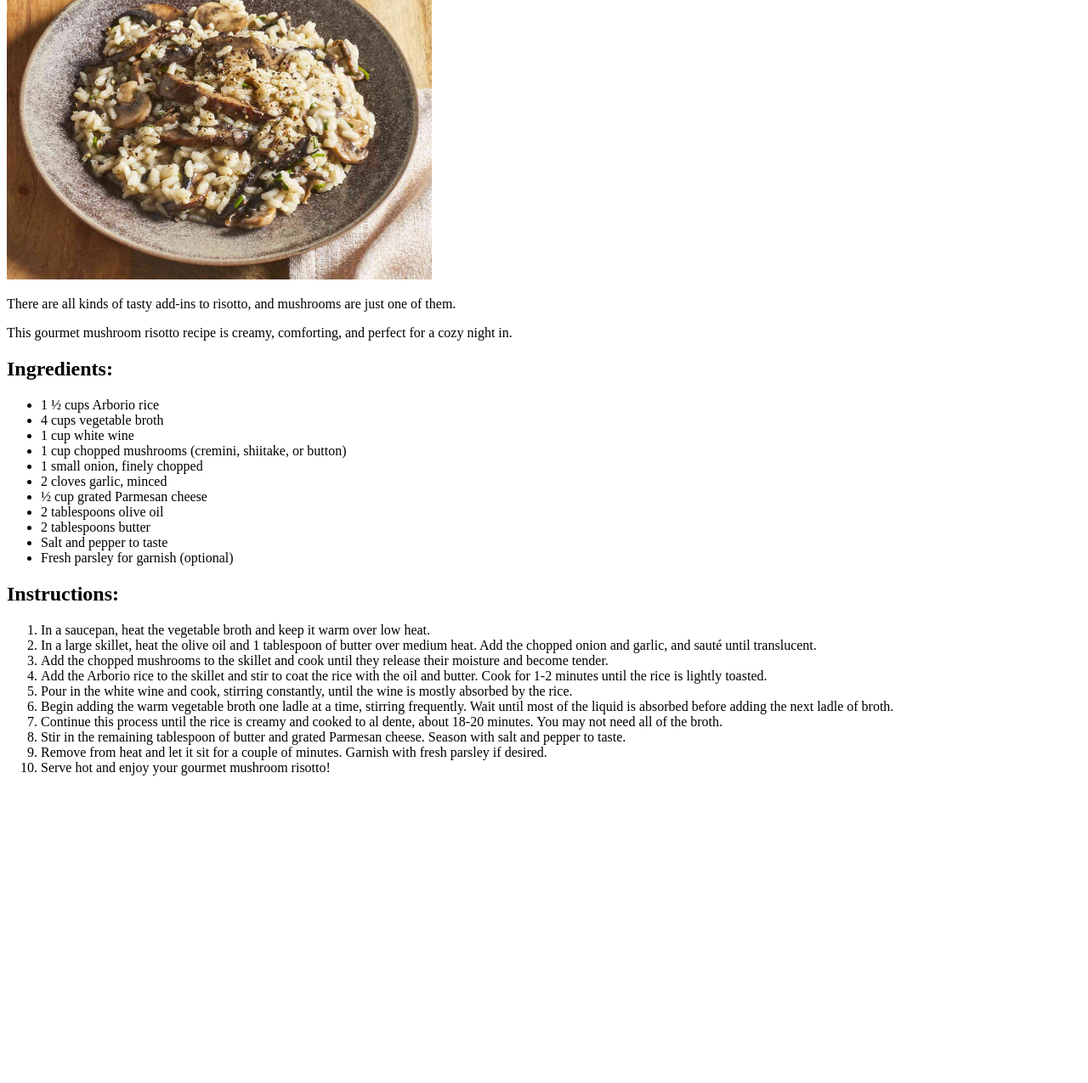
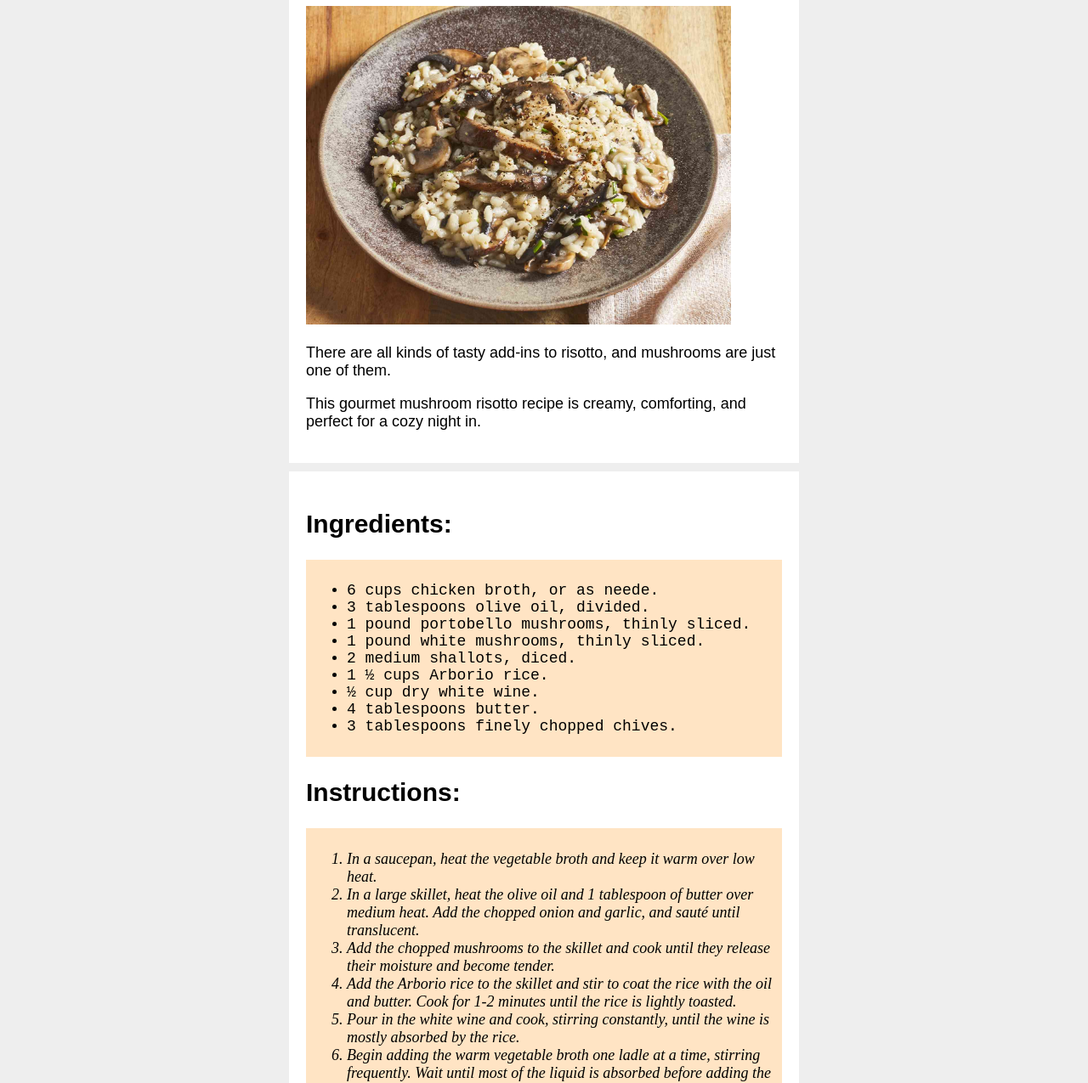
Before and after one commit to crousty24-bit/odin-recipes, a plain HTML site: page recipes/gourmet-mushroom-risotto.html in a window 1280 px wide. Shown: the part 152-1427 px from the top of the page at 85% size. Before the commit the page ends 1081 px from the top, so only its background shows below. Drawn offline with Linux system fonts and the light colour scheme.

Commit message:
Edit html and add css to recipes website

```diff
--- a/recipes/gourmet-mushroom-risotto.html
+++ b/recipes/gourmet-mushroom-risotto.html
@@ -3,31 +3,34 @@
     <head>
         <meta charset="UTF-8">
         <meta name="viewport" content="width=device-width, initial-scale=1.0">
+        <link rel="stylesheet" href="gourmet.css">
         <title>Risotto Recipe</title>
     </head>
-
     <body>
         <a href="../index.html">Home</a>
+        <div class="recipe-header">
         <h1>Gourmet Mushroom Risotto</h1>
             <img src="../images/risotto.jpg" alt="A delicious bowl of gourmet mushroom risotto" width="500">
             <p>There are all kinds of tasty add-ins to risotto, and mushrooms are just one of them.</p>
             <p>This gourmet mushroom risotto recipe is creamy, comforting, and perfect for a cozy night in.</p>
-        <h2>Ingredients:</h2>
-            <ul>
-                <li>1 ½ cups Arborio rice</li>
-                <li>4 cups vegetable broth</li>
-                <li>1 cup white wine</li>
-                <li>1 cup chopped mushrooms (cremini, shiitake, or button)</li>
-                <li>1 small onion, finely chopped</li>
-                <li>2 cloves garlic, minced</li>
-                <li>½ cup grated Parmesan cheese</li>
-                <li>2 tablespoons olive oil</li>
-                <li>2 tablespoons butter</li>
-                <li>Salt and pepper to taste</li>
-                <li>Fresh parsley for garnish (optional)</li>
-            </ul>
-        <h2>Instructions:</h2>
-            <ol>
+        </div>
+        <div class="recipe-body">
+        <div class="title2"><h2>Ingredients:</h2></div>
+            <div class="list"><ul>
+                <div class="ingredients">
+                <li>6 cups chicken broth, or as neede.</li>
+                <li>3 tablespoons olive oil, divided.</li>
+                <li>1 pound portobello mushrooms, thinly sliced.</li>
+                <li>1 pound white mushrooms, thinly sliced.</li>
+                <li>2 medium shallots, diced.</li>
+                <li>1 ½ cups Arborio rice.</li>
+                <li>½ cup dry white wine.</li>
+                <li>4 tablespoons butter.</li>
+                <li>3 tablespoons finely chopped chives.</li></div>
+            </ul></div>
+        <div class="title2"><h2>Instructions:</h2></div>
+            <div class="list"><ol>
+                <div class="steps">
                 <li>In a saucepan, heat the vegetable broth and keep it warm over low heat.</li>
                 <li>In a large skillet, heat the olive oil and 1 tablespoon of butter over medium heat. Add the chopped onion and garlic, and sauté until translucent.</li>
                 <li>Add the chopped mushrooms to the skillet and cook until they release their moisture and become tender.</li>
@@ -37,7 +40,8 @@
                 <li>Continue this process until the rice is creamy and cooked to al dente, about 18-20 minutes. You may not need all of the broth.</li>
                 <li>Stir in the remaining tablespoon of butter and grated Parmesan cheese. Season with salt and pepper to taste.</li>
                 <li>Remove from heat and let it sit for a couple of minutes. Garnish with fresh parsley if desired.</li>
-                <li>Serve hot and enjoy your gourmet mushroom risotto!</li>
-            </ol>
+                <li>Serve hot and enjoy your gourmet mushroom risotto!</li></div>
+            </ol></div>
+        </div>
     </body>
 </html>
--- /dev/null
+++ b/recipes/gourmet.css
@@ -0,0 +1,54 @@
+body      {
+  max-width: 600px;
+  margin: 0 auto;
+  font-family: sans-serif;
+  font-size: 18px;
+  background: #eee;
+}
+
+.recipe-header {
+  width: 600px;
+  box-sizing: border-box;
+  background: #fff;
+  padding: 20px;
+  margin: 10px 0;
+}
+
+h1 {
+  font-size: 32px;
+  background-color: black;
+  color: bisque;
+  padding: 20px 10px;
+  margin-bottom: 10px;
+}
+
+.recipe-body {
+  width: 600px;
+  box-sizing: border-box;
+  background: #fff;
+  padding: 20px;
+  margin: 10px 0 30px 0;
+}
+
+.title2 {
+  font-size: 20px;
+}
+
+.list   {
+  background-color: bisque;
+  padding: 8px;
+}
+
+.ingredients.instructions {
+  font-size: 20px;
+  margin-bottom: 20px;
+}
+
+.ingredients {
+  font-family: monospace;
+}
+
+.steps {
+  font-family: serif;
+  font-style: italic;
+}
--- /dev/null
+++ b/recipes/makhani.css
@@ -0,0 +1,54 @@
+body      {
+  max-width: 600px;
+  margin: 0 auto;
+  font-family: sans-serif;
+  font-size: 18px;
+  background: #eee;
+}
+
+.recipe-header {
+  width: 600px;
+  box-sizing: border-box;
+  background: #fff;
+  padding: 20px;
+  margin: 10px 0;
+}
+
+h1 {
+  font-size: 32px;
+  background-color: black;
+  color: bisque;
+  padding: 20px 10px;
+  margin-bottom: 10px;
+}
+
+.recipe-body {
+  width: 600px;
+  box-sizing: border-box;
+  background: #fff;
+  padding: 20px;
+  margin: 10px 0 30px 0;
+}
+
+.title2 {
+  font-size: 20px;
+}
+
+.list   {
+  background-color: goldenrod;
+  padding: 8px;
+}
+
+.ingredients.instructions {
+  font-size: 20px;
+  margin-bottom: 20px;
+}
+
+.ingredients {
+  font-family: monospace;
+}
+
+.steps {
+  font-family: serif;
+  font-style: italic;
+}
--- /dev/null
+++ b/recipes/sauerkraut.css
@@ -0,0 +1,54 @@
+body      {
+  max-width: 600px;
+  margin: 0 auto;
+  font-family: sans-serif;
+  font-size: 18px;
+  background: #eee;
+}
+
+.recipe-header {
+  width: 600px;
+  box-sizing: border-box;
+  background: #fff;
+  padding: 20px;
+  margin: 10px 0;
+}
+
+h1 {
+  font-size: 32px;
+  background-color: black;
+  color: bisque;
+  padding: 20px 10px;
+  margin-bottom: 10px;
+}
+
+.recipe-body {
+  width: 600px;
+  box-sizing: border-box;
+  background: #fff;
+  padding: 20px;
+  margin: 10px 0 30px 0;
+}
+
+.title2 {
+  font-size: 20px;
+}
+
+.list   {
+  background-color: rgb(221, 199, 172);
+  padding: 8px;
+}
+
+.ingredients.instructions {
+  font-size: 20px;
+  margin-bottom: 20px;
+}
+
+.ingredients {
+  font-family: monospace;
+}
+
+.steps {
+  font-family: serif;
+  font-style: italic;
+}
--- /dev/null
+++ b/style.css
@@ -0,0 +1,42 @@
+body      {
+  max-width: 600px;
+  margin: 0 auto;
+  font-family: sans-serif;
+  font-size: 16px;
+  background: #eee;
+}
+
+.intro {
+  width: 600px;
+  box-sizing: border-box;
+  background: #fff;
+  padding: 20px;
+  margin: 10px 0;
+}
+
+.title {
+  font-size: 28px;
+  display: flex;
+  justify-content: center;
+  background-color: black;
+  color: bisque;
+  padding: 15px;
+  margin-bottom: 10px;
+}
+
+img {
+  width: 50%;
+  height: auto;
+  border: 1px solid #333;
+  display: block;
+  margin: 0 auto;
+}
+
+.recipes {
+  display: flex;
+  background-color: #fff;
+  flex-wrap: wrap;
+  gap: 20px;
+  justify-content: center;
+  margin-bottom: 20px;
+}
```
Also changed, not shown: index.html (+15 -9 lines), recipes/chicken-makhani.html (+15 -9 lines), recipes/sausage-and-sauerkraut.html (+15 -9 lines), images/wow.jpg (added).
